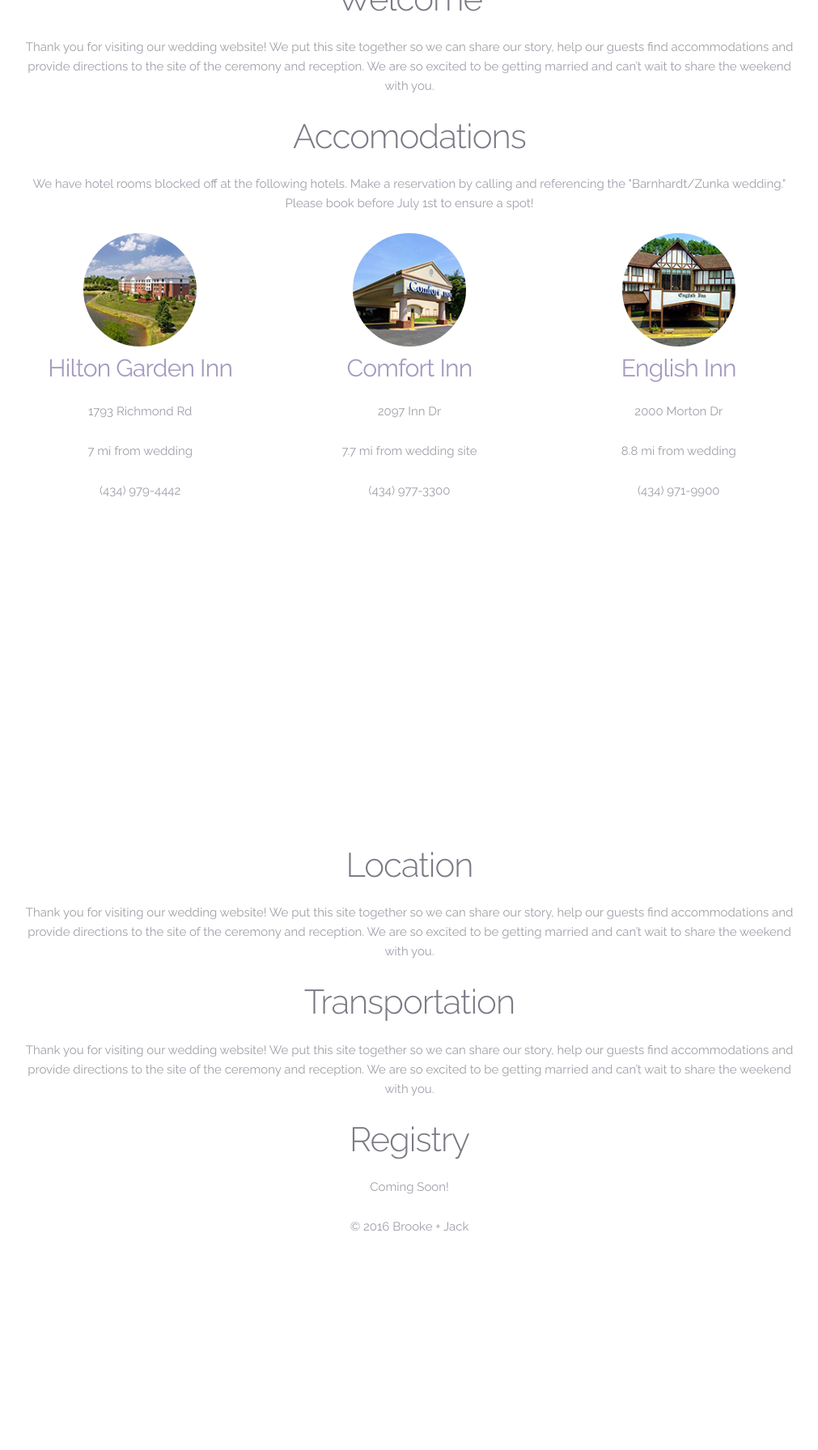
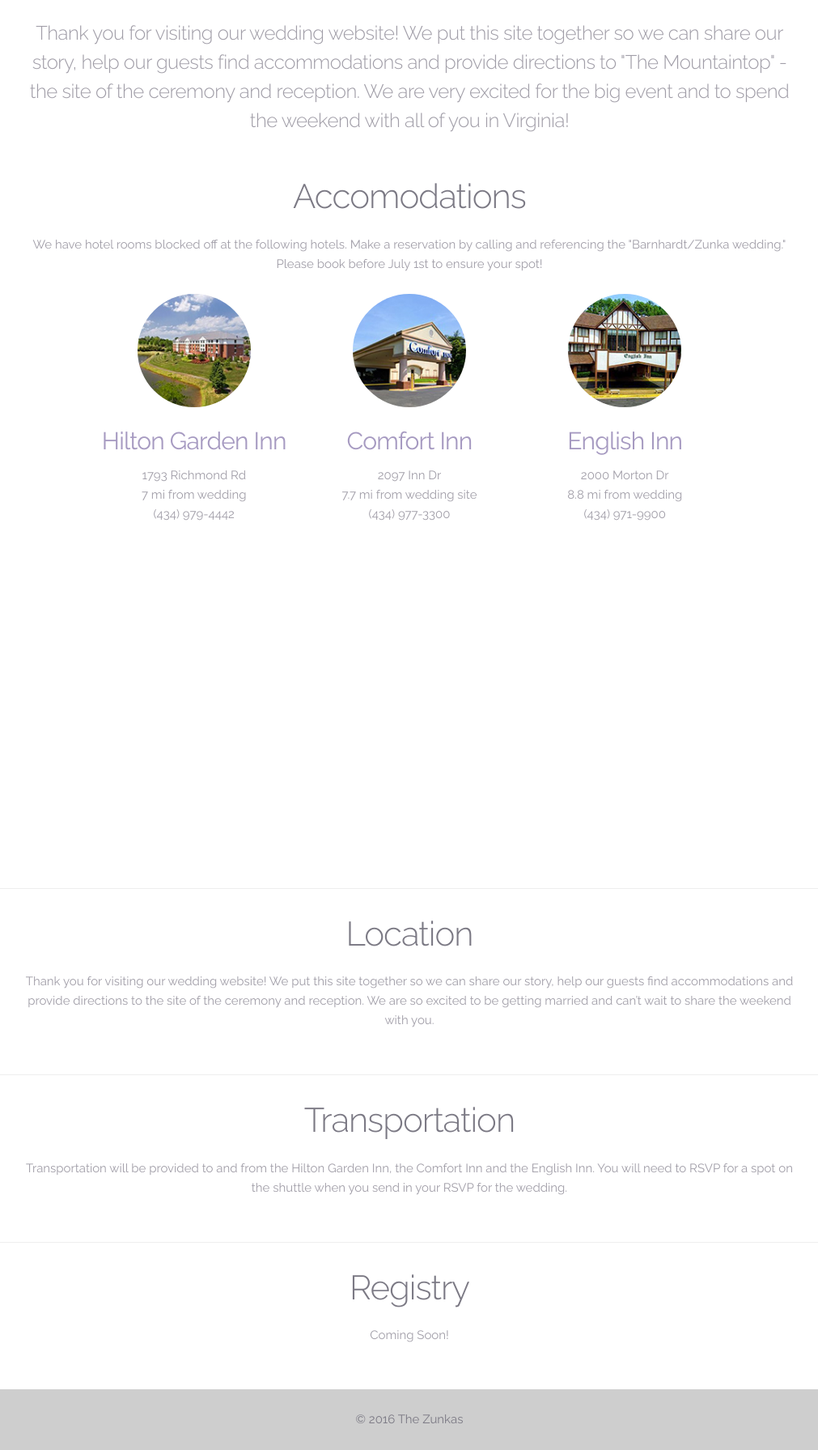
Before and after one commit to ebarnhardt/Wedding, a plain HTML site: page index.html in a window 1280 px wide. Shown: the part 727-2518 px from the top of the page at 81% size, without its empty margins (134-1145 px from the left). Before the commit the page ends 2279 px from the top, so only its background shows below. Drawn offline with Linux system fonts and the light colour scheme.

Commit message:
pre slider

```diff
--- a/css/skeleton.css
+++ b/css/skeleton.css
@@ -398,11 +398,31 @@
 
 /* My Styles
 –––––––––––––––––––––––––––––––––––––––––––––––––– */
-h1, h2, h3, h4, h5, h6 {
+h1, h2, h3, h4, h6 {
   color: #7b7984;
 }
 
+h5 {
+  color: #a19ea8;
+}
 
+.text {
+  margin-top: 30px;
+  margin-bottom: 30px;
+}
+
+.ten {
+  margin: 0 auto;
+  text-align: center;
+}
+
+hr.divider {
+  margin-top: 20px;
+  margin-bottom: 20px;
+  border: 0;
+  border-top: 1px solid #eee;
+  max-width: 80%;
+}
 
 /* Header
 –––––––––––––––––––––––––––––––––––––––––––––––––– */
@@ -488,12 +508,31 @@
   padding-top: 20px;
 }
 
+/* Accomodations */
+#welcome h5 {
+  margin-top: 20px;
+}
+
 
 /* Accomodations */
 .img-circle {
   border-radius: 50%;
   width:140px;
   height:140px;
+  margin-bottom: 20px;
+}
+
+#accomodations .one-third {
+  margin-bottom: 30px;
+}
+
+#accomodations .one-third p {
+  margin-bottom: 0px;
+}
+
+h4 {
+  line-height: 1;
+  margin-bottom: 15px;
 }
 
 /* Map */
@@ -541,6 +580,17 @@
   }
 }
 
+/* Footer
+–––––––––––––––––––––––––––––––––––––––––––––––––– */
+#footer {
+  background-color: #cecece;
+  height: 75px;
+}
+
+#footer p {
+  margin-top: 25px;
+  color: #7b7984;
+}
 
 /* Media Queries
 –––––––––––––––––––––––––––––––––––––––––––––––––– */
--- a/index.html
+++ b/index.html
@@ -149,8 +149,8 @@
 
 <div id="welcome" class="container text">
       <div class="twelve columns">
-          <h2>Welcome</h2>
-          <p class="lead">Thank you for visiting our wedding website! We put this site together so we can share our story, help our guests find accommodations and provide directions to the site of the ceremony and reception. We are so excited to be getting married and can’t wait to share the weekend with you.</p>
+          <!-- <h2>Welcome</h2>-->
+          <h5>Thank you for visiting our wedding website! We put this site together so we can share our story, help our guests find accommodations and provide directions to "The Mountaintop" - the site of the ceremony and reception. We are very excited for the big event and to spend the weekend with all of you in Virginia!</h5>
         </div>
       </div>
 
@@ -169,15 +169,14 @@
   <!-- Accomodations
     ================================================== -->
 
-<div class="text container">
+<div id="accomodations" class="container">
       <div class="twelve columns">
           <h2>Accomodations</h2>
-          <p class="lead">We have hotel rooms blocked off at the following hotels. Make a reservation by calling and referencing the "Barnhardt/Zunka wedding." Please book before July 1st to ensure a spot!</p>
-        </div>
+          <p class="lead">We have hotel rooms blocked off at the following hotels. Make a reservation by calling and referencing the "Barnhardt/Zunka wedding." Please book before July 1st to ensure your spot!</p>
         </div>
 
 
-<div id="accomodations" class="container">
+<div class="container">
       <div class="one-third column">
             <img class="img-circle" src="images/hilton.jpg" alt="Hilton Garden Inn">
             <h4><a href="http://hiltongardeninn3.hilton.com/en/hotels/virginia/hilton-garden-inn-charlottesville-CHOCHGI/index.html"> Hilton Garden Inn</a></h4>
@@ -185,6 +184,7 @@
             <p>7 mi from wedding</p>
             <p>(434) 979-4442 </p>
       </div>
+
       <div class="one-third column">
             <img class="img-circle" src="images/comfort.jpg" alt="Comfort Inn">
             <h4><a href="https://www.choicehotels.com/virginia/charlottesville/comfort-inn-hotels/va382?source=gglocaloz">Comfort Inn</a></h4>
@@ -199,8 +199,8 @@
             <p>2000 Morton Dr</p>
             <p>8.8 mi from wedding</p>
             <p>(434) 971-9900</p>
+        </div>
 
-        </div><!-- /.col-lg-4 -->
   </div>
   </div>
 
@@ -217,6 +217,7 @@
 
   <!-- Location
     ================================================== -->
+ <hr class="divider">
 
 <div id="location" class="container text">
       <div class="twelve columns">
@@ -227,16 +228,18 @@
 
   <!-- Transportation
     ================================================== -->
+     <hr class="divider">
 
 <div id="transportation" class="container text">
       <div class="twelve columns">
           <h2>Transportation</h2>
-          <p class="lead">Thank you for visiting our wedding website! We put this site together so we can share our story, help our guests find accommodations and provide directions to the site of the ceremony and reception. We are so excited to be getting married and can’t wait to share the weekend with you.</p>
+          <p class="lead">Transportation will be provided to and from the Hilton Garden Inn, the Comfort Inn and the English Inn. You will need to RSVP for a spot on the shuttle when you send in your RSVP for the wedding. </p>
         </div>
       </div>
 
   <!-- Registry
     ================================================== -->
+ <hr class="divider">
 
 <div id="registry" class="container text">
     <div class="twelve columns">
@@ -247,10 +250,11 @@
 
   <!-- Footer
     ================================================== -->
+
 <div id="footer">
     <div class="container">
        <div class="twelve columns">
-            <p>&copy; 2016 Brooke + Jack</p>
+            <p>&copy; 2016 The Zunkas</p>
         </div>
     </div>
 </div>
```
Lines whose indentation alone changed are shown as unchanged.
